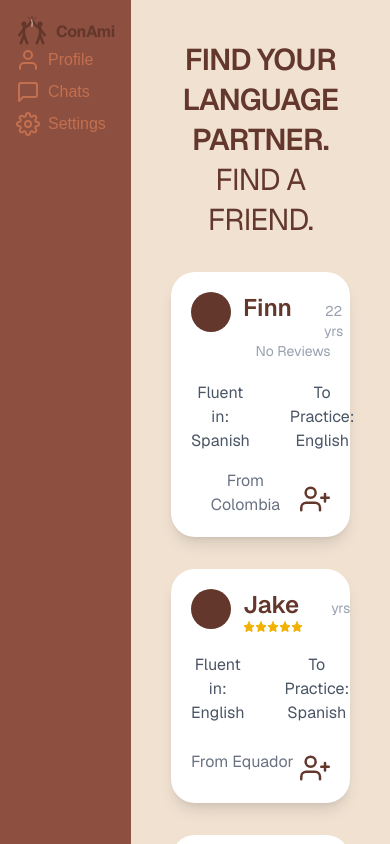
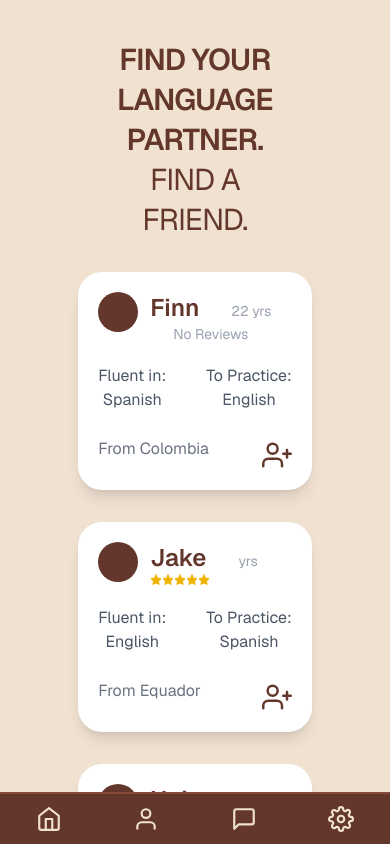
Before and after one commit to Fabiang120/ConAmi, a Next.js app in the folder conami/: page /Home in a window 390 px wide. Shown: the top 844 px of the page. Built offline with nearby package versions, Linux system fonts and the light colour scheme.

Commit message:
Added bottom nav bar on all screens

```diff
--- /dev/null
+++ b/conami/src/app/Components/BottomNav.js
@@ -0,0 +1,33 @@
+import Link from "next/link";
+import { FiHome, FiUser, FiMessageSquare, FiSettings } from "react-icons/fi";
+
+export default function BottomNav() {
+    return (
+        <>
+            <nav className="fixed bottom-0 left-0 right-0 bg-[#63372c] py-3 z-50 border-t-2 border-[#874B3D] md:hidden">
+                <ul className="flex flex-row justify-around items-center">
+                    <li>
+                        <Link href="/Home" className="text-[#f0e1d1] hover:text-white">
+                            <FiHome size={26} />
+                        </Link>
+                    </li>
+                    <li>
+                        <Link href="/Profile" className="text-[#f0e1d1] hover:text-white">
+                            <FiUser size={26} />
+                        </Link>
+                    </li>
+                    <li>
+                        <Link href="/ChatRoom" className="text-[#f0e1d1] hover:text-white">
+                            <FiMessageSquare size={26} />
+                        </Link>
+                    </li>
+                    <li>
+                        <Link href="/Settings" className="text-[#f0e1d1] hover:text-white">
+                            <FiSettings size={26} />
+                        </Link>
+                    </li>
+                </ul>
+            </nav>
+        </>
+    );
+}
--- a/conami/src/app/Components/Logo.js
+++ b/conami/src/app/Components/Logo.js
@@ -5,7 +5,7 @@ export default function Logo({ className = "" }) {
                 viewBox="0 0 100 100"
                 fill="none"
                 xmlns="http://www.w3.org/2000/svg"
-                className="h-[2em] w-auto text-[#63372c] flex-shrink-0"
+                className="h-[2em] w-auto flex-shrink-0"
             >
                 {/* Person 1 (Left) */}
                 <circle cx="25" cy="25" r="8" fill="currentColor" />
@@ -41,7 +41,6 @@ export default function Logo({ className = "" }) {
                     strokeLinecap="round"
                     strokeLinejoin="round"
                 />
-
                 {/* Person 2 (Right) */}
                 <circle cx="75" cy="25" r="8" fill="currentColor" />
                 <path
@@ -76,10 +75,7 @@ export default function Logo({ className = "" }) {
                     strokeLinecap="round"
                     strokeLinejoin="round"
                 />
-
-                {/*
-                    The Distinguisher / Separator Line
-                */}
+                {/* The Distinguisher / Separator Line */}
                 <path
                     d="M 50 32 Q 52 22 49 12"
                     stroke="var(--background)"
@@ -87,7 +83,6 @@ export default function Logo({ className = "" }) {
                     strokeLinecap="round"
                     style={{ fill: 'none' }}
                 />
-
                 {/* High Five Sparks */}
                 <path
                     d="M 50 8 L 50 0"
@@ -107,9 +102,8 @@ export default function Logo({ className = "" }) {
                     strokeWidth="3"
                     strokeLinecap="round"
                 />
-
             </svg>
-            <span className="font-bold font-sans tracking-tight text-[#63372c] whitespace-nowrap">
+            <span className="font-bold font-sans tracking-tight whitespace-nowrap">
                 ConAmi
             </span>
         </div>
--- a/conami/src/app/Components/sidebar.js
+++ b/conami/src/app/Components/sidebar.js
@@ -4,39 +4,40 @@ import Logo from "./Logo";
 
 export default function Sidebar() {
     return (
-        <div
-            className="transition-all duration-300 min-h-full"
-            style={{ backgroundColor: "#8D4F3F" }}
-        >
-            <nav className="p-4 space-y-2 text-white">
-                <Link href="/Home">
-                    <Logo />
+        <div className="transition-all duration-300 min-h-full bg-[#63372c]">
+            <nav className="p-6 space-y-6 overflow-hidden">
+                <Link href="/Home" className="block mb-8">
+                    <Logo className="text-[#f0e1d1] text-2xl" />
                 </Link>
-
+                <ul className="space-y-6">
+                    <li>
                         <Link
                             href="/Profile"
-                    className="flex items-center gap-2 text-[#C37050] hover:text-white"
+                            className="flex items-center gap-3 text-[#f0e1d1] hover:text-white text-xl font-medium transition-colors"
                         >
-                    <FiUser size={24} />
-                    <span className="cursor-pointer">Profile</span>
+                            <FiUser size={26} />
+                            Profile
                         </Link>
-
+                    </li>
+                    <li>
                         <Link
                             href="/ChatRoom"
-                    className="flex items-center gap-2 text-[#C37050] hover:text-white"
+                            className="flex items-center gap-3 text-[#f0e1d1] hover:text-white text-xl font-medium transition-colors"
                         >
-                    <FiMessageSquare size={24} />
+                            <FiMessageSquare size={26} />
                             Chats
                         </Link>
-
+                    </li>
+                    <li>
                         <Link
                             href="/Settings"
-                    className="flex items-center gap-2 text-[#C37050] hover:text-white"
+                            className="flex items-center gap-3 text-[#f0e1d1] hover:text-white text-xl font-medium transition-colors"
                         >
-                    <FiSettings size={24} />
+                            <FiSettings size={26} />
                             Settings
                         </Link>
-
+                    </li>
+                </ul>
             </nav>
         </div>
     );
--- a/conami/src/app/Home/page.js
+++ b/conami/src/app/Home/page.js
@@ -1,18 +1,17 @@
 "use client"
-import Sidebar from '../Components/sidebar.js'
+import Sidebar from '../Components/sidebar.js';
+import BottomNav from '../Components/BottomNav.js';
 import { mockProfiles } from '../Profile/mockProfiles.js';
-import {FiCheck, FiStar, FiUserCheck, FiUserPlus} from "react-icons/fi";
-import {useState} from "react";
-
+import { FiCheck, FiStar, FiUserCheck, FiUserPlus } from "react-icons/fi";
+import { useState } from "react";
 export default function Home() {
-  // STARS
   const renderStars = (rating) => {
-    if(typeof rating !== "number"){
+    if (typeof rating !== "number") {
       return <span className="text-gray-400 text-sm">No Reviews</span>;
     }
     return (
       <div className="flex text-xs items-center text-yellow-500">
-        {Array.from({length: 5}).map((_, i)=> (
+        {Array.from({ length: 5 }).map((_, i) => (
           <FiStar
             key={i}
             className={i < Math.round(rating) ? "fill-yellow-500" : "text-gray-300"}
@@ -21,37 +20,35 @@ export default function Home() {
       </div>
     );
   };
-  // ADDED USER
   const [addedUsers, setAdded] = useState({});
   const handleAdded = (id) => {
-    setAdded(prev => ({ ...prev, [id]: !prev[id]}));
+    setAdded(prev => ({ ...prev, [id]: !prev[id] }));
   };
-
   return (
     <div className="flex min-h-screen">
-          <Sidebar/>
-    <div className="flex-1 min-h-screen items-center justify-center font-sans bg-[#f0e1d1]">
+      <div className="hidden md:block">
+        <Sidebar />
+      </div>
+      <div className="flex-1 min-h-screen items-center justify-center font-sans bg-[#f0e1d1] pb-16">
         <div className="flex flex-col items-center gap-6 text-center sm:items-start sm:text-left">
           <div className="grid grid-cols-1 sm:grid-cols-2 lg:grid-cols-4 gap-8 p-10">
             <h1 className="text-3xl font-semibold leading-10 tracking-tight">
               FIND YOUR
-            <br/>LANGUAGE
-            <br/>PARTNER.
+              <br />LANGUAGE
+              <br />PARTNER.
               <span className="font-normal">
-            <br/>FIND A
-            <br/>FRIEND.
+                <br />FIND A
+                <br />FRIEND.
               </span>
             </h1>
-            {mockProfiles.map((profile)=>(
+            {mockProfiles.map((profile) => (
               <div
                 key={profile.id}
                 className="bg-white rounded-3xl shadow-lg p-5 hover:shadow-xl transition flex flex-col justify-between "
               >
                 <div className="flex gap-3">
-            {/* PICTURE PLACEHOLDER*/}
                   <div className="w-10 h-10 bg-[#63372C] rounded-full flex-shrink-0"></div>
                   <div className="flex flex-col">
-
                     <div className="flex items-baseline gap-8">
                       <span className="text-2xl font-semibold">
                         {profile.username}
@@ -63,16 +60,14 @@ export default function Home() {
                     <span className="text-sm text-gray-500">
                       {renderStars(profile.rating)}
                     </span>
-
                   </div>
                 </div>
                 <div className="flex items-center gap-10 mt-5">
                   <p className="text-gray-600 mb-1">
-              Fluent in:<br/> {profile.fluent}
+                    Fluent in:<br /> {profile.fluent}
                   </p>
-
                   <p className="text-gray-600 mb-1">
-              To Practice:<br/> {profile.practice}
+                    To Practice:<br /> {profile.practice}
                   </p>
                 </div>
                 <div className="flex justify-between items-center">
@@ -82,7 +77,7 @@ export default function Home() {
                   <span className="flex text-3xl mt-6 cursor-pointer "
                     onClick={() => handleAdded(profile.id)}
                   >
-          {addedUsers[profile.id] ? (<FiUserCheck/>) : (<FiUserPlus/>)}
+                    {addedUsers[profile.id] ? (<FiUserCheck />) : (<FiUserPlus />)}
                   </span>
                 </div>
               </div>
@@ -90,6 +85,7 @@ export default function Home() {
           </div>
         </div>
       </div>
+      <BottomNav />
     </div>
   );
 }
--- a/conami/src/app/Settings/page.js
+++ b/conami/src/app/Settings/page.js
@@ -1,11 +1,13 @@
 "use client";
+import BottomNav from "../Components/BottomNav.js";
 import Sidebar from "../Components/sidebar.js"
+
 import { MdAdminPanelSettings } from "react-icons/md";
 
 export default function Settings(){
     return(
         <div className ="grid grid-cols-12 min-h-screen">
-            <div className="col-span-12 md:col-span-3 lg:col-span-2">
+            <div className="hidden md:block md:col-span-3 lg:col-span-2">
                 <Sidebar />
             </div>
             <div className="col-span-12 md:col-span-9 lg:col-span-10 bg-[#f0e1d1] font-sans px-20">
@@ -29,7 +31,7 @@ export default function Settings(){
                 </ul>
                 <div className="h-px bg-[#63372c]" />
             </div>
-
+            <BottomNav/>
         </div>
     )
 }
```
Also changed, not shown: conami/src/app/ChatRoom/page.js (+11 -17 lines), conami/src/app/Profile/page.js (+8 -9 lines), 1 other file (tests, documents, lock files or other folders). Lines whose indentation alone changed are shown as unchanged.
